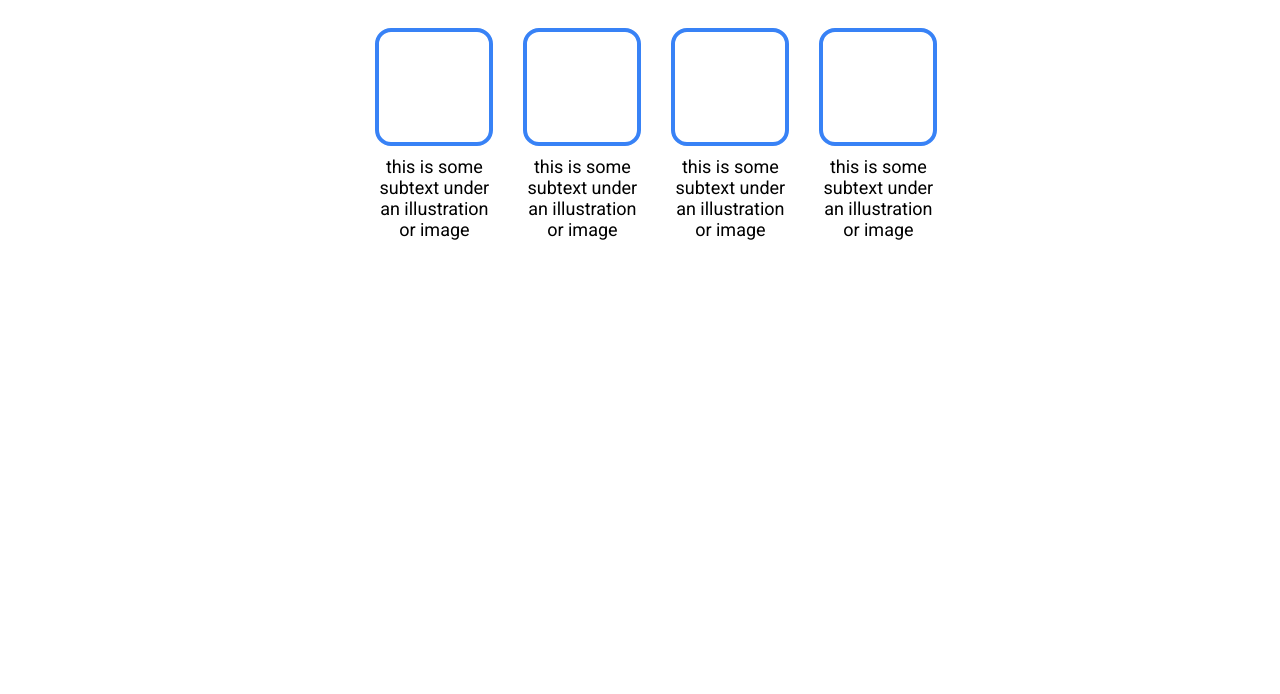
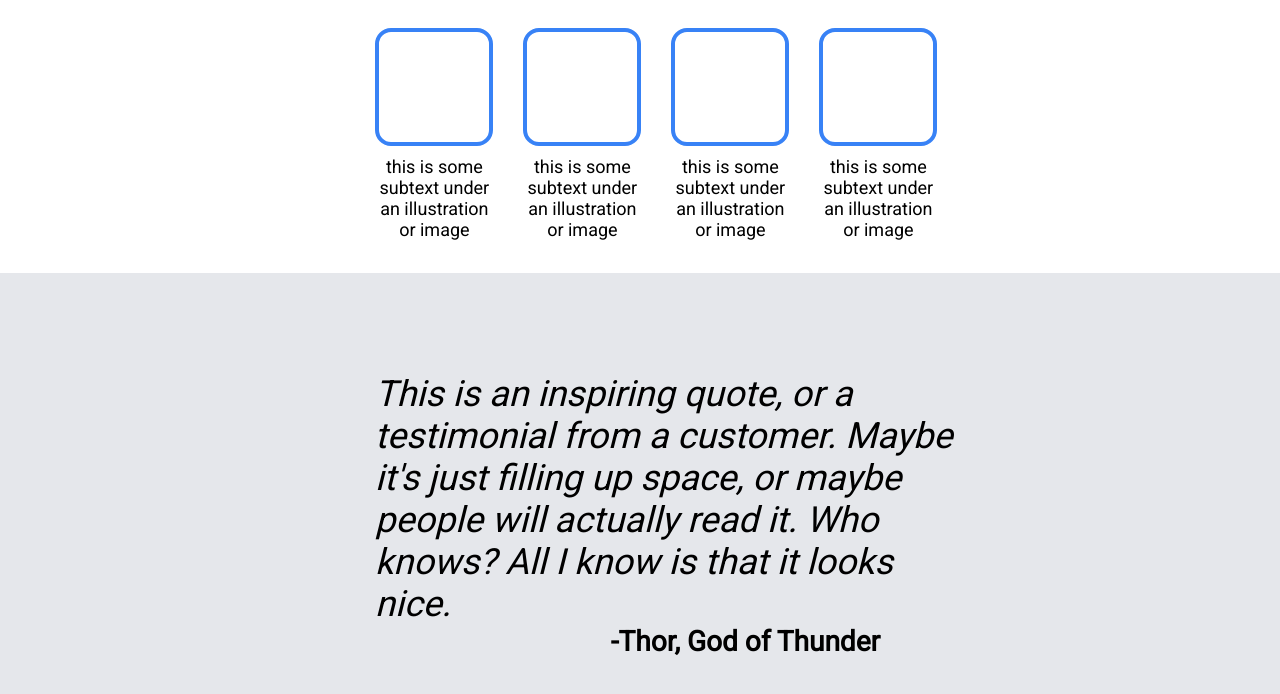
Before and after one commit to Krittur/odin-landing-page, a plain HTML site: page index.html in a window 1280 px wide. Shown: the part 667-1361 px from the top of the page. Before the commit the page ends 940 px from the top, so only its background shows below. Drawn offline with Linux system fonts and the light colour scheme.

Commit message:
Add template testimonial section
Add basic styling to match project

```diff
--- a/index.html
+++ b/index.html
@@ -50,5 +50,9 @@
             </div>
         </div>
     </div>
+    <div class="quotebox">
+        <p class="quote">This is an inspiring quote, or a testimonial from a customer. Maybe it's just filling up space, or maybe people will actually read it. Who knows? All I know is that it looks nice.</p>
+        <p class="quoteauth">-Thor, God of Thunder</p>
+    </div>
 </body>
 </html>
--- a/style.css
+++ b/style.css
@@ -117,3 +117,30 @@ ul li a {
     font-size: 18px;
     flex-wrap: wrap;
 }
+
+.quotebox {
+    display: flex;
+    flex-direction: column;
+    background-color: #e5e7eb;
+    flex: wrap;
+    justify-content: center;
+    padding: 100px;
+}
+
+.quote {
+    display: flex;
+    text-align: left;
+    font-size: 36px;
+    font-style: italic;
+    font-weight: 100;
+    margin-left: 275px;
+    margin-right: 225px;
+}
+
+.quoteauth {
+    display: flex;
+    font-size: 28px;
+    font-weight: bold;
+    justify-content: flex-end;
+    margin-right: 300px;
+}
```
